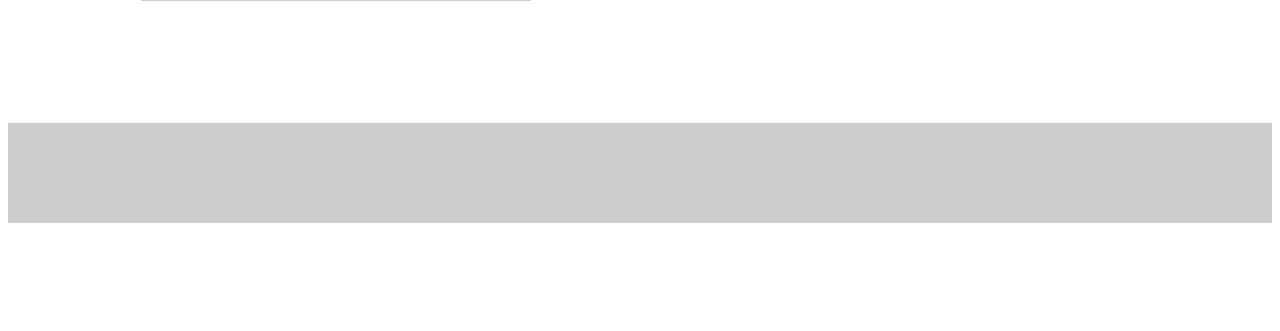
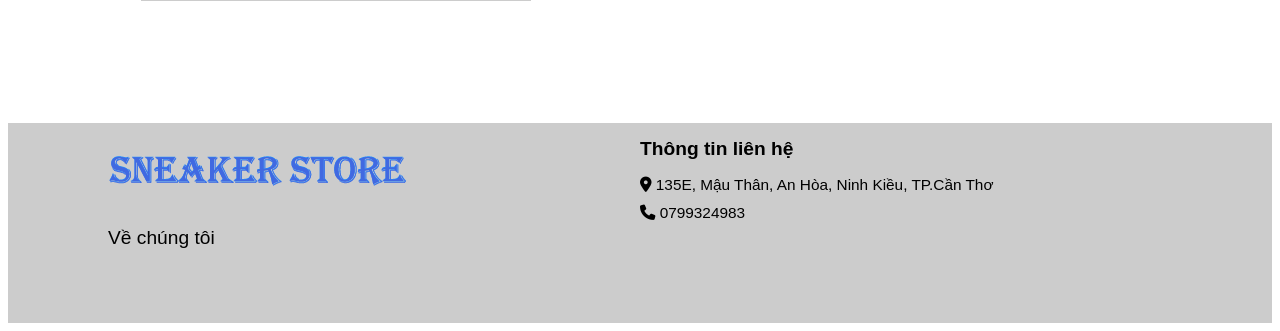
Before and after one commit to tranghuynh-pc02468/duan1, a PHP site: page / in a window 1280 px wide; the page is wider, and only the part inside the window is pictured. Shown: the part 3003-3334 px from the top of that part. Before the commit the page ends 3226 px from the top of that part, so only its background shows below. Run offline with PHP 8.4, Linux system fonts and the light colour scheme; some libraries are stand-ins or nearby versions.

Commit message:
[update]

```diff
--- a/public/css/style.css
+++ b/public/css/style.css
@@ -33,7 +33,7 @@
     top: 0;
     width: 100%;
     z-index: 2;
-    background-color: rgba(199, 161, 161, 0.5);
+    background-color: rgba(255, 255, 255, 0.5);
     /* background-color: rgba(254, 251, 251, 0.5); */
     height: 130px;
     margin: 0;
@@ -235,10 +235,44 @@
 .footer{
     background-color: #ccc;
     width: 100%;
-    height: 100px;
+    min-height: 200px;
     clear: both;
 
 }
+.footer .footerlelt{
+    width: 50%;
+
+    float: left;
+}
+.footerlelt img{
+    width: 300px;
+    margin-left: 100px;
+    margin-bottom: 0px;
+}
+.footerlelt a{
+    color: black;
+    font-size: 1.5vw;
+    text-decoration: none;
+    margin-left: 100px;
+}
+
+
+.footer .footerright{
+    width: 50%;
+
+    float: right;
+}
+.footerright h2{
+    font-size: 1.5vw;
+}
+.footerright .location,
+.footerright .phone{
+
+    font-size: 1.2vw;
+    margin-bottom: 10px;
+}
+
+
 
 /*  */
 /*  */
--- a/public/index.html
+++ b/public/index.html
@@ -147,6 +147,21 @@
 
 
     <div class="footer">
+        <div class="footerlelt">
+            <img src="./image/logo.png" alt=""> <br>
+            <a href="#">Về chúng tôi</a>
+        </div>
+        <div class="footerright">
+            <h2>Thông tin liên hệ</h2>
+            <div class="location">
+                <i class="fa-solid fa-location-dot"></i>
+                135E, Mậu Thân, An Hòa, Ninh Kiều, TP.Cần Thơ
+            </div>
+            <div class="phone">
+                <i class="fa-solid fa-phone"></i>
+                0799324983
+            </div>
+        </div>
 
     </div>
 
```
